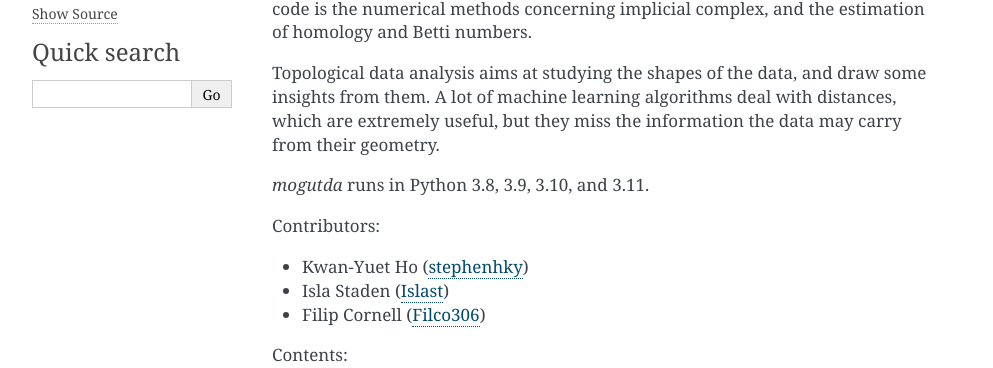
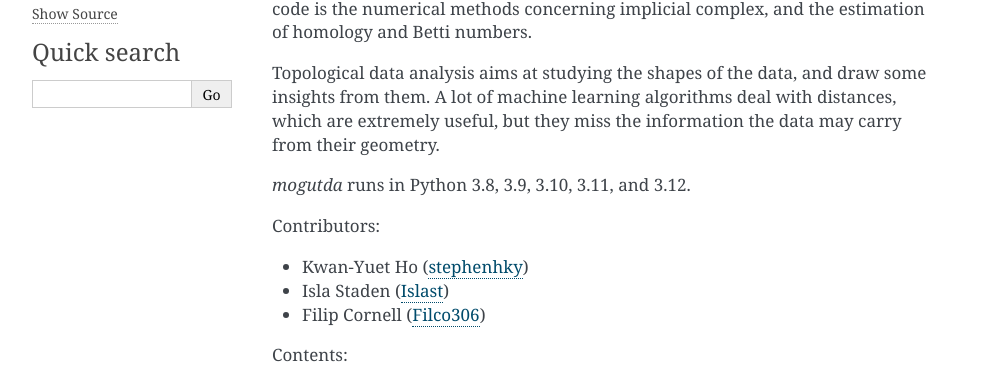
Before and after one commit to stephenhky/MoguTDA, a Sphinx documentation site: the page built from docs/index.rst, in a window 1280 px wide. Shown: the part 210-578 px from the top of the page, without its empty margins (148-1141 px from the left). Built offline with Sphinx 7.4.7, drawn with Linux system fonts in a browser that asks for light colours; pages that are not in the unit, such as notebooks, are missing from menus.

Commit message:
release 0.4.3

```diff
--- a/docs/conf.py
+++ b/docs/conf.py
@@ -60,7 +60,7 @@
 # The short X.Y version.
 version = u'0.4'
 # The full version, including alpha/beta/rc tags.
-release = u'0.4.2'
+release = u'0.4.3'
 
 # The language for content autogenerated by Sphinx. Refer to documentation
 # for a list of supported languages.
--- a/docs/index.rst
+++ b/docs/index.rst
@@ -16,7 +16,7 @@
 with distances, which are extremely useful, but they miss the
 information the data may carry from their geometry.
 
-`mogutda` runs in Python 3.8, 3.9, 3.10, and 3.11.
+`mogutda` runs in Python 3.8, 3.9, 3.10, 3.11, and 3.12.
 
 Contributors:
 
--- a/docs/news.rst
+++ b/docs/news.rst
@@ -1,7 +1,8 @@
 News
 ====
 
-* 07/16/2024: `mogutsa` 0.4.2 released.
+* 09/19/2024: `mogutda` 0.4.3 released.
+* 07/16/2024: `mogutda` 0.4.2 released.
 * 11/23/2023: `mogutda` 0.4.1 released.
 * 08/18/2023: `mogutda` 0.4.0 released.
 * 06/20/2023: `mogutda` 0.3.5 released.
--- a/pyproject.toml
+++ b/pyproject.toml
@@ -4,7 +4,7 @@
 
 [project]
 name = "mogutda"
-version = "0.4.3a1"
+version = "0.4.3"
 authors = [
     {name = "Kwan Yuet Stephen Ho", email = "stephenhky@yahoo.com.hk"}
 ]
```
Also changed, not shown: README.md (+1 -0 lines).
